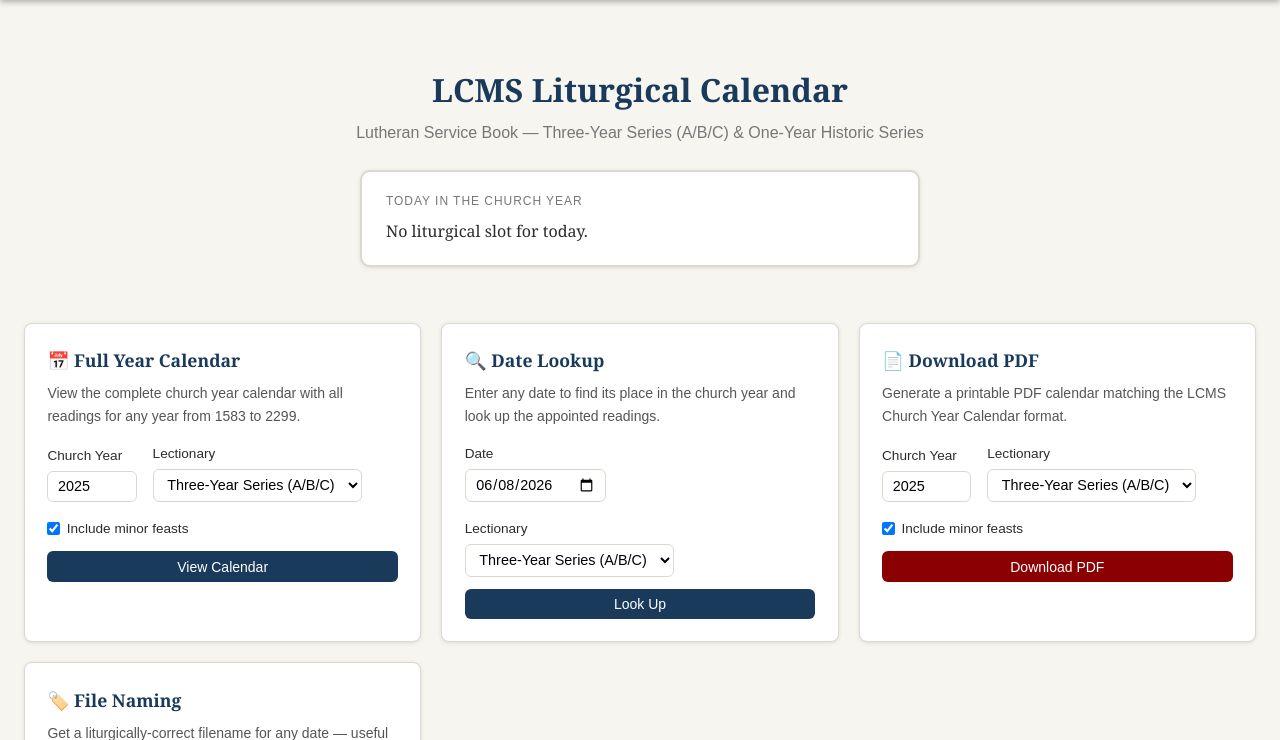
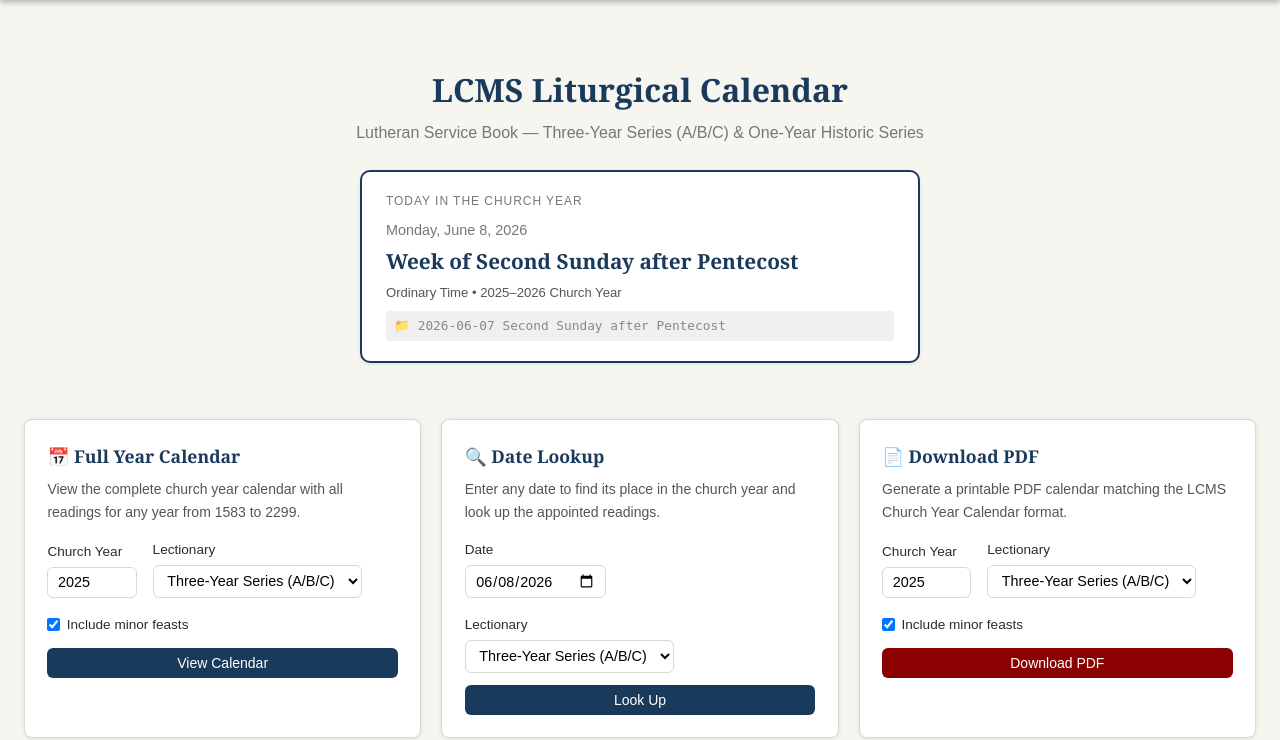
Before and after one commit to abc3-Mac/lutheran-lectionary, a Flask app: page / in a window 1280 px wide. Shown: the part 53-793 px from the top of the page. Run offline with Flask 3, Linux system fonts and the light colour scheme.

Commit message:
Show week context for weekday dates; surface minor feasts
Any weekday now resolves to its governing Sunday (e.g. Wednesday shows
"Week of Second Sunday after Pentecost" with the Sunday's readings).
Sanctoral feasts that fall on weekdays appear in an "Also today:" banner
below the header. Both the home page and Date Lookup reflect this.

Also promotes Proper Sunday names to full ordinals ("Second Sunday after
Pentecost") throughout, replacing the generic "Proper 5" label.

Co-Authored-By: Claude Sonnet 4.6 <noreply@anthropic.com>

```diff
--- a/app.py
+++ b/app.py
@@ -148,34 +148,51 @@ def lookup():
             else:
                 ay = d.year if d >= advent1_for_year(d.year) else d.year - 1
                 cal = LiturgicalCalendar(ay)
-                slot = cal.date_to_slot(d)
-                if slot is None:
-                    error = f"{d.strftime('%B %-d, %Y')} has no specific liturgical assignment (weekday with no feast)."
+                info = cal.lookup(d)
+                if info is None:
+                    error = f"No liturgical data found for {d.strftime('%B %-d, %Y')}."
                 else:
-                    from liturgical_calendar.calculator import slot_info
-                    info = slot_info(slot, cal.series, d)
-                    if info is None:
-                        error = f"No lectionary data found for this date."
-                    else:
-                        readings_raw = info.get("readings")
-                        if lectionary == "one_year":
-                            from liturgical_calendar.data.one_year import ONE_YEAR_SLOTS
-                            od = ONE_YEAR_SLOTS.get(slot)
-                            if od:
-                                readings_raw = od.get("readings")
-                        result = {
-                            "date":         d,
-                            "date_str":     d.strftime("%A, %B %-d, %Y"),
-                            "slot":         slot,
-                            "church_year":  f"{ay}–{ay+1}",
-                            "series":       cal.series,
-                            "name":         info.get("name", slot),
-                            "season":       info.get("season", ""),
-                            "color":        info.get("color", ""),
-                            "color_class":  season_color_class(info.get("color", "")),
-                            "readings_parsed": parse_readings(readings_raw),
-                            "file_label":   file_label(d, info.get("name", "")),
+                    slot = info["slot"]
+                    is_weekday = info.get("is_weekday", False)
+                    gov_date = info.get("governing_date")
+
+                    readings_raw = info.get("readings")
+                    if lectionary == "one_year":
+                        from liturgical_calendar.data.one_year import ONE_YEAR_SLOTS
+                        od = ONE_YEAR_SLOTS.get(slot)
+                        if od:
+                            readings_raw = od.get("readings")
+
+                    sun_name = info.get("name", slot)
+                    display_name = f"Week of {sun_name}" if is_weekday else sun_name
+
+                    mf = info.get("minor_feast")
+                    minor_feast = None
+                    if mf:
+                        minor_feast = {
+                            "name":          mf.get("name", ""),
+                            "color":         mf.get("color", ""),
+                            "color_class":   season_color_class(mf.get("color", "")),
+                            "readings_parsed": parse_readings(mf.get("readings")),
                         }
+
+                    result = {
+                        "date":            d,
+                        "date_str":        d.strftime("%A, %B %-d, %Y"),
+                        "slot":            slot,
+                        "church_year":     info["church_year"],
+                        "series":          info["series"],
+                        "name":            display_name,
+                        "sun_name":        sun_name,
+                        "governing_date":  gov_date,
+                        "is_weekday":      is_weekday,
+                        "season":          info.get("season", ""),
+                        "color":           info.get("color", ""),
+                        "color_class":     season_color_class(info.get("color", "")),
+                        "readings_parsed": parse_readings(readings_raw),
+                        "file_label":      file_label(gov_date or d, sun_name),
+                        "minor_feast":     minor_feast,
+                    }
         except ValueError:
             error = "Invalid date format. Please use YYYY-MM-DD."
 
@@ -223,25 +240,35 @@ def api_today():
     lectionary = request.args.get("lectionary", "three_year")
     ay = today.year if today >= advent1_for_year(today.year) else today.year - 1
     cal = LiturgicalCalendar(ay)
-    slot = cal.date_to_slot(today)
-    if slot is None:
-        return jsonify({"error": "No liturgical slot for today."})
-    from liturgical_calendar.calculator import slot_info
-    info = slot_info(slot, cal.series, today)
+    info = cal.lookup(today)
     if info is None:
-        return jsonify({"error": "No data."})
-    # Use the calendar's file_label which computes ordinal names correctly
-    lbl = cal.file_label(today)
-    name = lbl.split(" ", 1)[1] if " " in lbl else info.get("name", "")
+        return jsonify({"error": "No liturgical data for today."})
+
+    is_weekday = info.get("is_weekday", False)
+    gov_date = info.get("governing_date")
+    sun_name = info.get("name", "")
+    # Use calendar's file_label for correct ordinal naming of Proper Sundays
+    lbl = cal.file_label(gov_date or today)
+
+    display_name = f"Week of {sun_name}" if is_weekday else sun_name
+
+    mf = info.get("minor_feast")
+    minor_feast = None
+    if mf:
+        minor_feast = {"name": mf.get("name", ""), "color": mf.get("color", "")}
+
     return jsonify({
-        "date":        today.isoformat(),
-        "church_year": f"{ay}–{ay+1}",
-        "series":      cal.series,
-        "slot":        slot,
-        "name":        name,
-        "season":      info.get("season"),
-        "color":       info.get("color"),
-        "file_label":  lbl,
+        "date":         today.isoformat(),
+        "church_year":  info["church_year"],
+        "series":       info["series"],
+        "slot":         info["slot"],
+        "name":         display_name,
+        "sun_name":     sun_name,
+        "is_weekday":   is_weekday,
+        "season":       info.get("season"),
+        "color":        info.get("color"),
+        "file_label":   lbl,
+        "minor_feast":  minor_feast,
     })
 
 
--- a/static/style.css
+++ b/static/style.css
@@ -377,6 +377,27 @@ input:focus, select:focus { outline: 2px solid var(--blue); border-color: var(--
 
 .result-nav { margin-top: 1rem; }
 
+.result-week-note {
+  font-size: 0.8rem;
+  opacity: 0.85;
+  margin-top: 0.25rem;
+  font-style: italic;
+}
+
+.minor-feast-banner {
+  display: flex;
+  align-items: center;
+  gap: 0.5rem;
+  padding: 0.5rem 1.25rem;
+  background: #FFFBF0;
+  border-left: 3px solid #B48C32;
+  font-size: 0.875rem;
+  margin-bottom: 0;
+}
+.minor-feast-label { color: #666; font-weight: 500; }
+.minor-feast-name  { font-weight: 600; color: #333; }
+.minor-feast-color { color: #888; font-size: 0.8rem; }
+
 /* ---- Alerts ---- */
 .alert {
   padding: 0.75rem 1rem;
--- a/templates/index.html
+++ b/templates/index.html
@@ -121,10 +121,14 @@ fetch('/api/today?lectionary=three_year')
       return;
     }
     document.getElementById('today-card').classList.remove('loading');
-    document.getElementById('today-date').textContent   = new Date(data.date + 'T12:00:00').toLocaleDateString('en-US',{weekday:'long',year:'numeric',month:'long',day:'numeric'});
-    document.getElementById('today-name').textContent   = data.name;
-    document.getElementById('today-meta').textContent   = data.season + ' • Series ' + data.series + ' • ' + data.church_year + ' Church Year';
-    document.getElementById('today-file').textContent   = '📁 ' + data.file_label;
+    document.getElementById('today-date').textContent = new Date(data.date + 'T12:00:00').toLocaleDateString('en-US',{weekday:'long',year:'numeric',month:'long',day:'numeric'});
+    document.getElementById('today-name').textContent = data.name;
+    let metaParts = [data.season];
+    if (!data.is_weekday) metaParts.push('Series ' + data.series);
+    metaParts.push(data.church_year + ' Church Year');
+    if (data.minor_feast) metaParts.push(data.minor_feast.name);
+    document.getElementById('today-meta').textContent = metaParts.join(' • ');
+    document.getElementById('today-file').textContent = '📁 ' + data.file_label;
   })
   .catch(() => {
     document.getElementById('today-loading').textContent = 'Unable to load today\'s data.';
```
Also changed, not shown: liturgical_calendar/calculator.py (+116 -20 lines), templates/lookup.html (+13 -2 lines).
